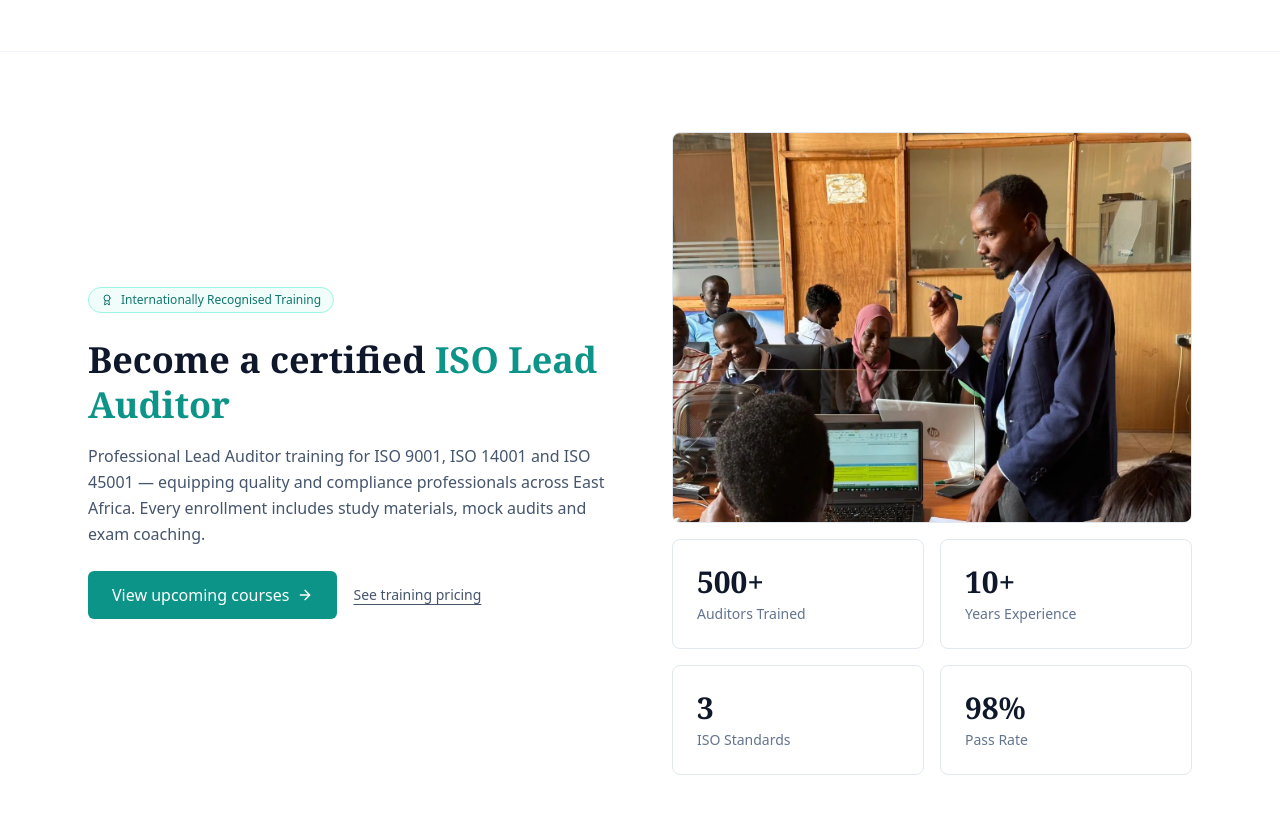
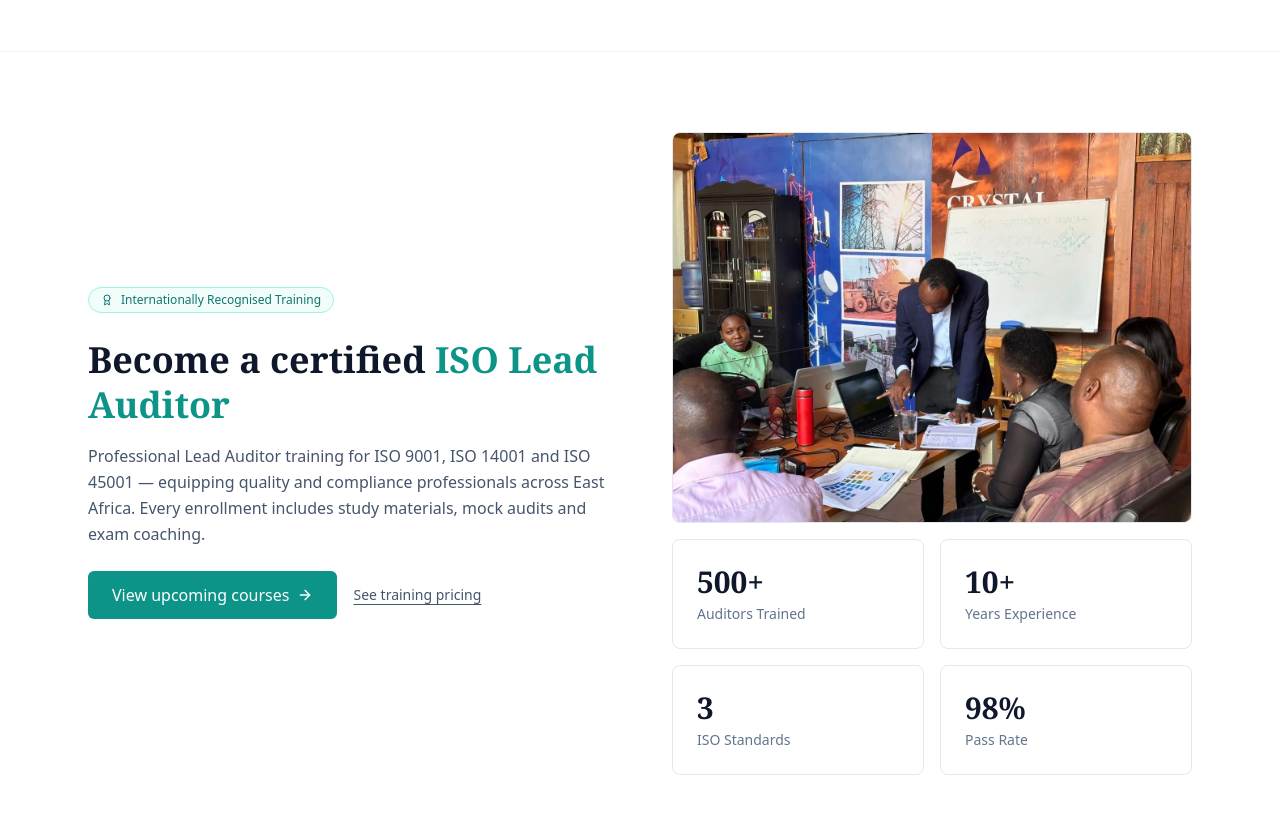
Before and after one commit to carlan2023/isoplatform, a Next.js app: page / in a window 1280 px wide. Shown: the part 2020-2834 px from the top of the page. Built offline with nearby package versions, Linux system fonts and the light colour scheme; no server answers.

Commit message:
Change homepage image

```diff
--- a/app/page.tsx
+++ b/app/page.tsx
@@ -159,8 +159,8 @@ export default async function HomePage() {
             </div>
             <h1 className="text-5xl font-bold text-slate-900 leading-tight mb-6">
               Helping businesses get{" "}
-              <span style={{ color: "#0d9488" }}>ISO certified</span> in Uganda &
-              East Africa
+              <span style={{ color: "#0d9488" }}>ISO certified</span> in Uganda
+              & East Africa
             </h1>
             <p
               className="text-slate-500 text-lg leading-relaxed mb-8"
@@ -367,7 +367,8 @@ export default async function HomePage() {
               style={{ fontFamily: "system-ui, sans-serif" }}
             >
               Handling sensitive or payment data? We take organisations through
-              information-security and data-protection certification, end to end.
+              information-security and data-protection certification, end to
+              end.
             </p>
           </div>
           <div className="grid md:grid-cols-3 gap-6">
@@ -467,7 +468,7 @@ export default async function HomePage() {
           {/* Training visual + stats panel */}
           <div className="space-y-4">
             <Image
-              src={IMG.leadAuditorTraining.src}
+              src={IMG.implementationTraining.src}
               width={IMG.leadAuditorTraining.width}
               height={IMG.leadAuditorTraining.height}
               alt={IMG.leadAuditorTraining.alt}
@@ -562,7 +563,8 @@ export default async function HomePage() {
               className="border border-slate-200 rounded-lg p-12 text-center text-slate-500"
               style={{ fontFamily: "system-ui, sans-serif" }}
             >
-              No upcoming courses are scheduled right now. Please check back soon.
+              No upcoming courses are scheduled right now. Please check back
+              soon.
             </div>
           )}
           <div className="grid md:grid-cols-3 gap-6">
```
Lines whose indentation alone changed are shown as unchanged.
